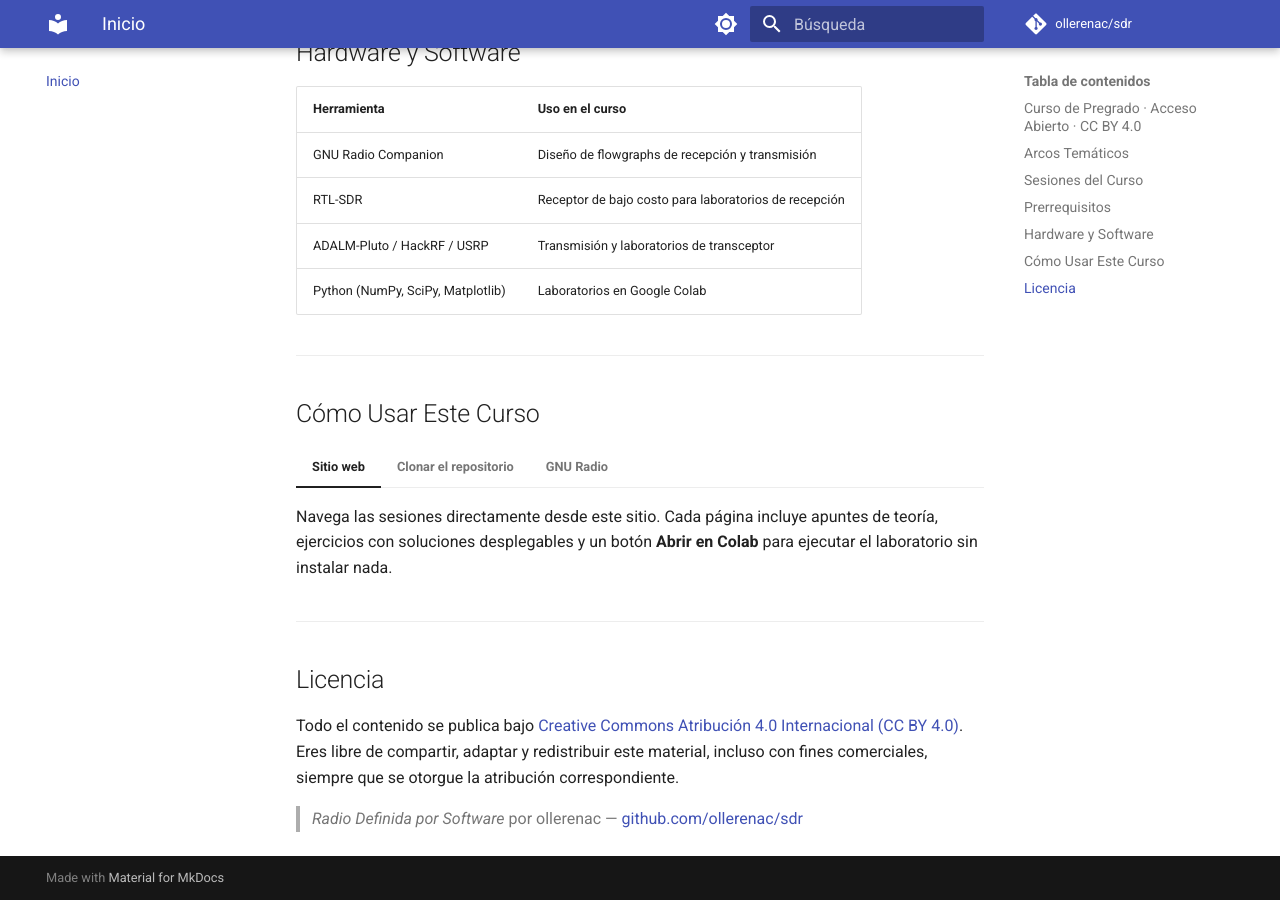
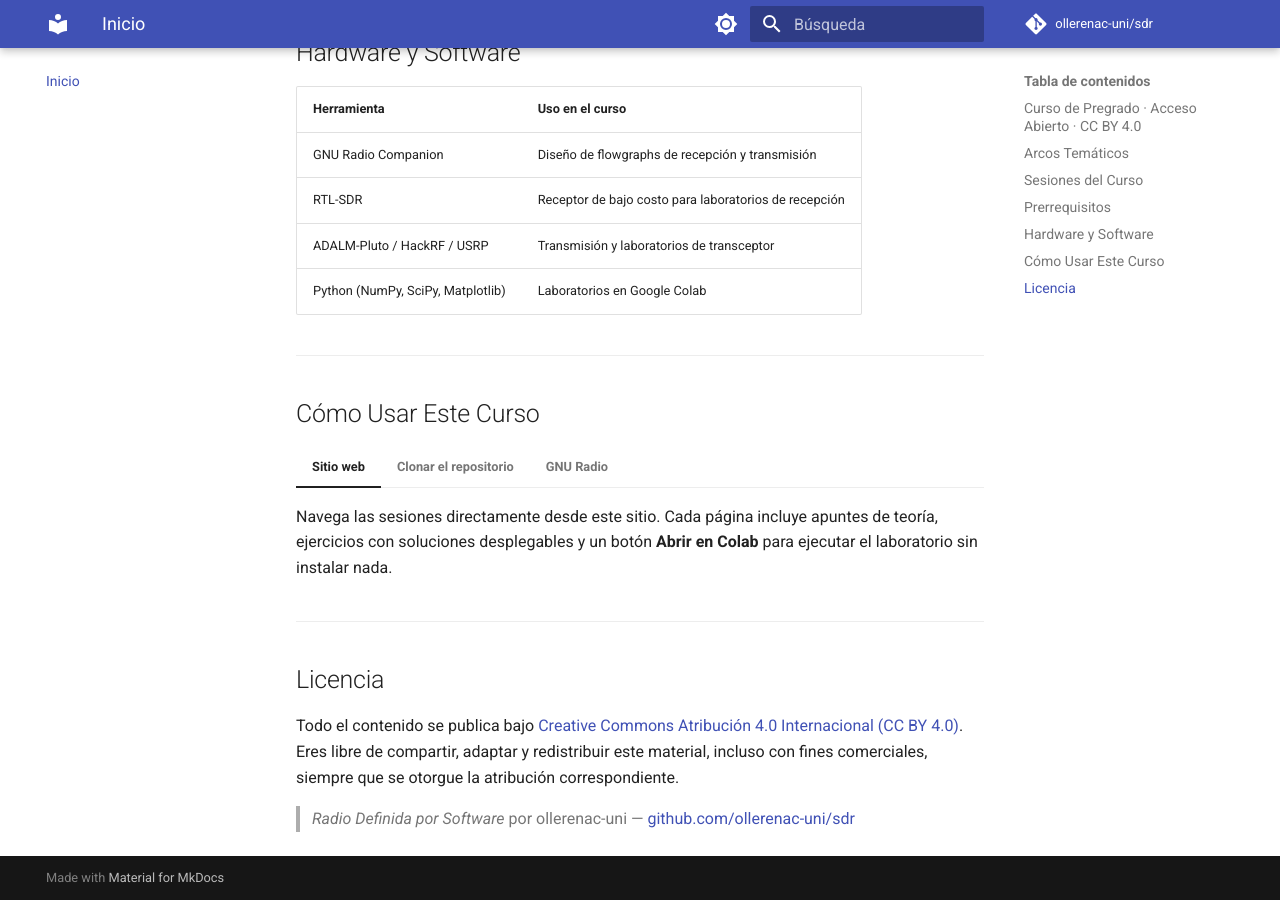
Before and after one commit to ollerenac-uni/sdr, an MkDocs documentation site: the page built from docs/index.md, in a window 1280 px wide and 900 px high, scrolled down 2330 px. Built offline with MkDocs 1.6.1 and Material for MkDocs 9.7.7, drawn with Linux system fonts in a browser that asks for light colours; comment, search, counter and statistics services are not loaded.

````diff
--- a/docs/index.md
+++ b/docs/index.md
@@ -6,7 +6,7 @@
 
 [Ver sesiones](sessions/index.md){ .md-button .md-button--primary }
 [Exámenes](exams/index.md){ .md-button }
-[Repositorio GitHub](https://github.com/ollerenac/sdr){ .md-button }
+[Repositorio GitHub](https://github.com/ollerenac-uni/sdr){ .md-button }
 
 ---
 
@@ -95,7 +95,7 @@
 === "Clonar el repositorio"
 
     ```bash
-    git clone https://github.com/ollerenac/sdr.git
+    git clone https://github.com/ollerenac-uni/sdr.git
     cd sdr
     pip install -r requirements.txt
     mkdocs serve    # vista previa en http://127.0.0.1:8000
@@ -112,4 +112,4 @@
 Todo el contenido se publica bajo [Creative Commons Atribución 4.0 Internacional (CC BY 4.0)](https://creativecommons.org/licenses/by/4.0/).
 Eres libre de compartir, adaptar y redistribuir este material, incluso con fines comerciales, siempre que se otorgue la atribución correspondiente.
 
-> *Radio Definida por Software* por ollerenac — [github.com/ollerenac/sdr](https://github.com/ollerenac/sdr)
+> *Radio Definida por Software* por ollerenac-uni — [github.com/ollerenac-uni/sdr](https://github.com/ollerenac-uni/sdr)
--- a/mkdocs.yml
+++ b/mkdocs.yml
@@ -1,9 +1,9 @@
 site_name: Radio Definida por Software
-site_url: https://ollerenac.github.io/sdr/
+site_url: https://ollerenac-uni.github.io/sdr/
 site_description: Curso de pregrado en radio definida por software (SDR) — señales IQ, GNU Radio, modulación y sistemas reales
-site_author: ollerenac
-repo_url: https://github.com/ollerenac/sdr
-repo_name: ollerenac/sdr
+site_author: ollerenac-uni
+repo_url: https://github.com/ollerenac-uni/sdr
+repo_name: ollerenac-uni/sdr
 
 theme:
   name: material
````
Also changed, not shown: README.md (+4 -4 lines), 1 other file.
